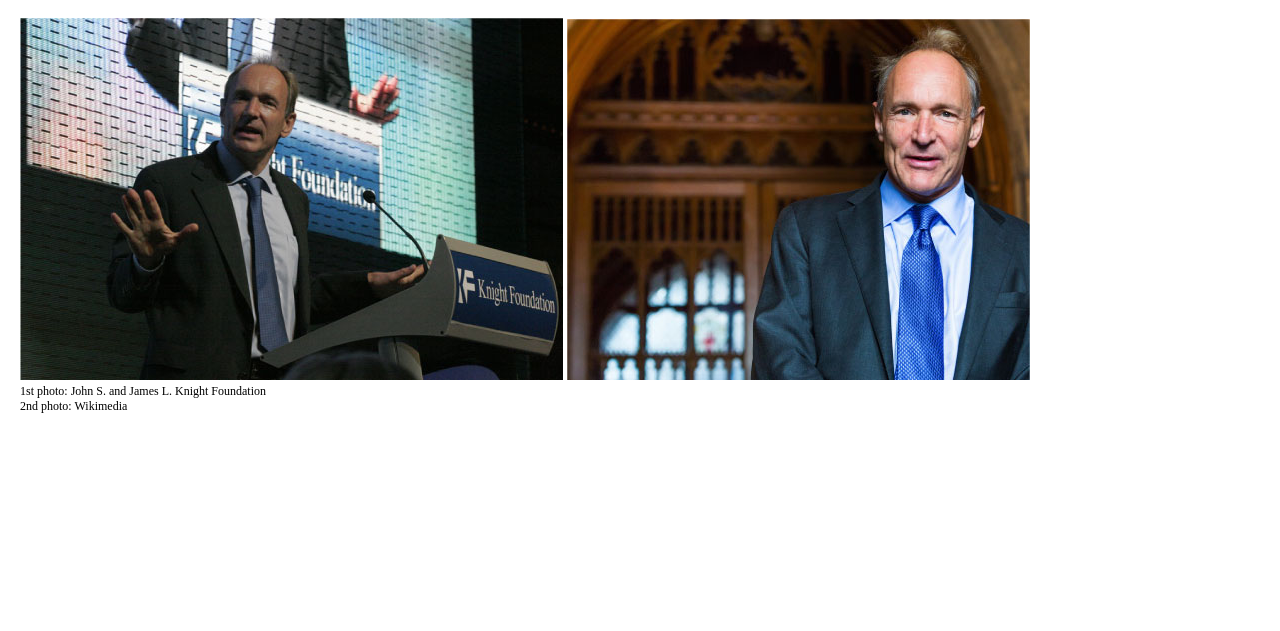
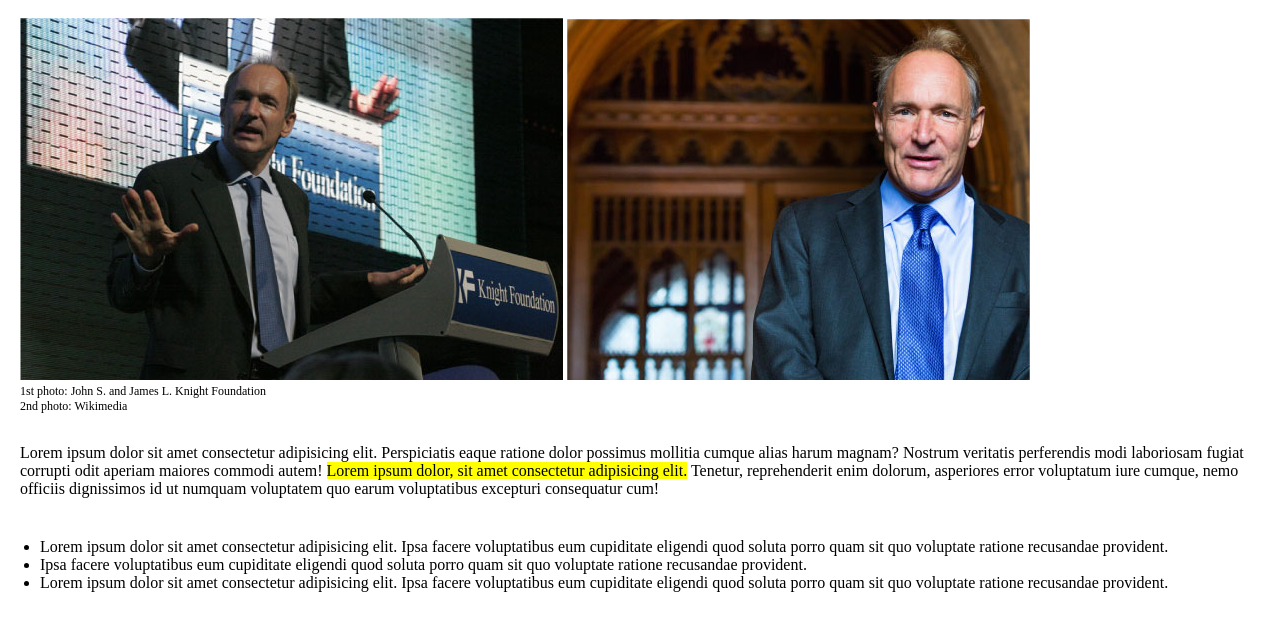
Before and after one commit to alessandraspalla/html-css-booleaner, a plain HTML site: page index.html in a window 1280 px wide. Shown: the part 145-776 px from the top of the page. Drawn offline with Linux system fonts and the light colour scheme.

Commit message:
first paragraph and unorderer list

```diff
--- a/css/style.css
+++ b/css/style.css
@@ -48,3 +48,17 @@ main {
 .photo-description {
     font-size: 12px;
 }
+
+/* second section style */
+
+.evidenziato {
+    background-color: yellow;
+}
+
+p {
+    margin-top: 30px;
+}
+
+ul {
+    margin: 40px 20px;
+}
--- a/index.html
+++ b/index.html
@@ -37,6 +37,24 @@
             </div>
         </section>
 
+        <!-- paragrafo con elenco puntato -->
+        <section>
+            <p>
+                Lorem ipsum dolor sit amet consectetur adipisicing elit. Perspiciatis eaque ratione dolor possimus mollitia cumque alias harum magnam? Nostrum veritatis perferendis modi laboriosam fugiat corrupti odit aperiam maiores commodi autem! <span class="evidenziato">Lorem ipsum dolor, sit amet consectetur adipisicing elit.</span> Tenetur, reprehenderit enim dolorum, asperiores error voluptatum iure cumque, nemo officiis dignissimos id ut numquam voluptatem quo earum voluptatibus excepturi consequatur cum!
+            </p>
+            <ul>
+                <li>
+                    Lorem ipsum dolor sit amet consectetur adipisicing elit. Ipsa facere voluptatibus eum cupiditate eligendi quod soluta porro quam sit quo voluptate ratione recusandae provident.
+                </li>
+                <li>
+                    Ipsa facere voluptatibus eum cupiditate eligendi quod soluta porro quam sit quo voluptate ratione recusandae provident.
+                </li>
+                <li>
+                    Lorem ipsum dolor sit amet consectetur adipisicing elit. Ipsa facere voluptatibus eum cupiditate eligendi quod soluta porro quam sit quo voluptate ratione recusandae provident.
+                </li>
+            </ul>
+        </section>
+
         <!-- informazioni sull'argomento della pagina -->
         <section>
 
```
